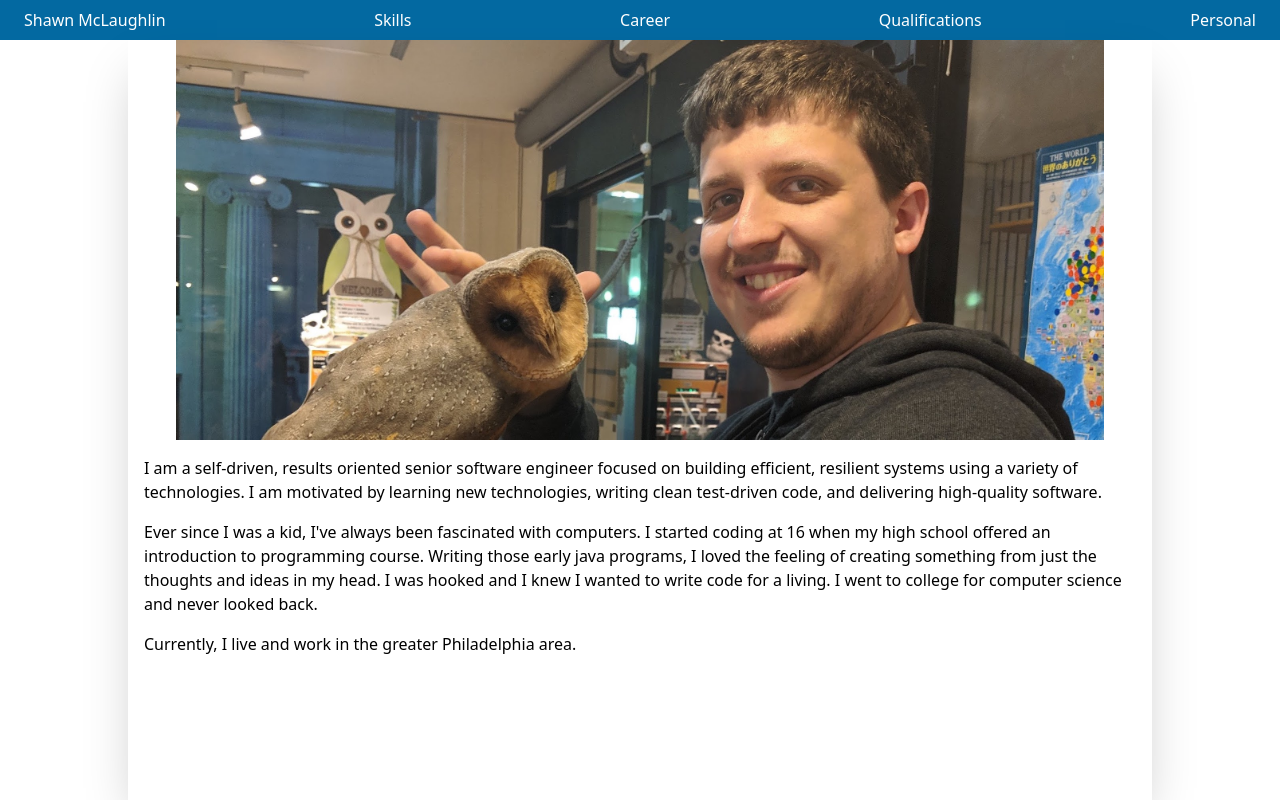
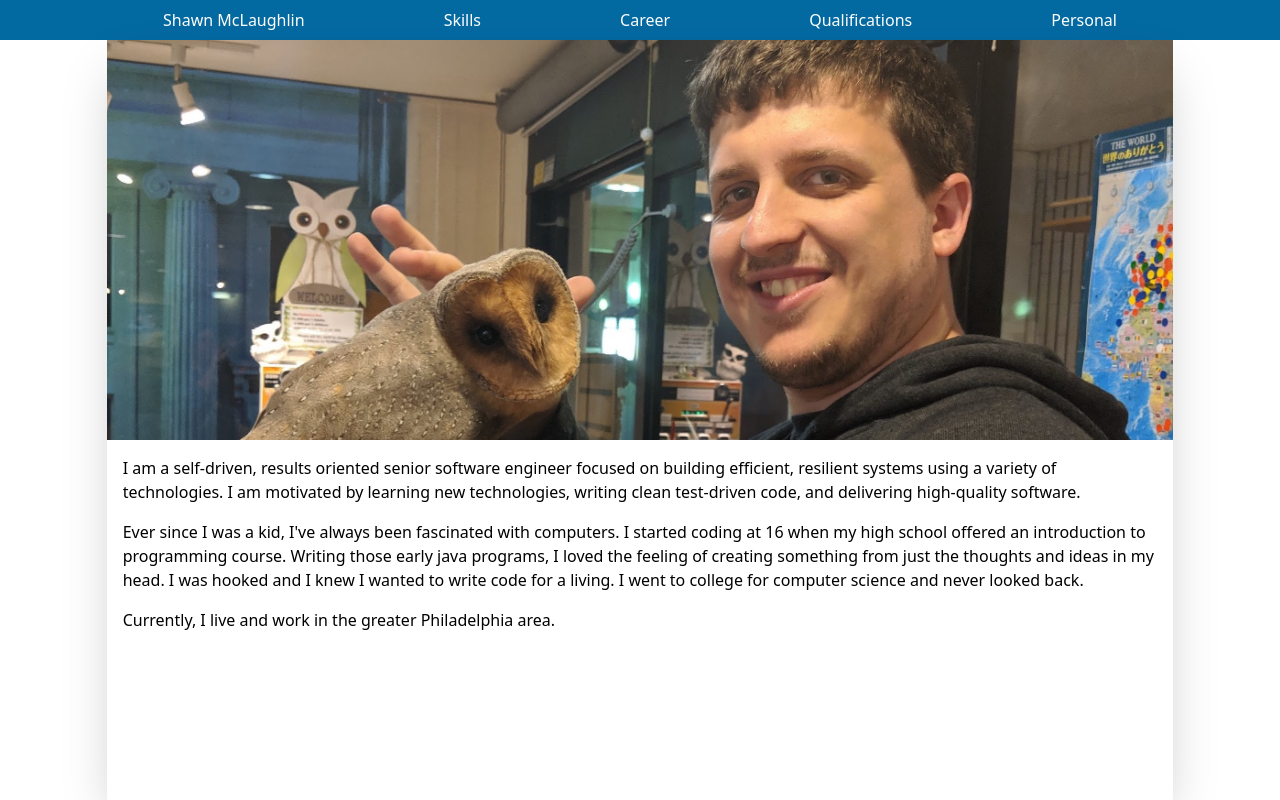
Before and after one commit to shawn-mclaughlin/portfolio-site, a React (Vite) app: page / in a window 1280 px wide. Built offline with nearby package versions, Linux system fonts and the light colour scheme.

Commit message:
Adjust image dimensions in intro page

```diff
--- a/src/intro/intro-page.tsx
+++ b/src/intro/intro-page.tsx
@@ -1,7 +1,7 @@
 export default function IntroPage() {
     return (
         <>
-            <img src="src/intro/me-and-owl.jpg" alt="me with an owl in nara, japan" className="max-h-[400px] w-auto mx-auto"/>
+            <img src="src/intro/me-and-owl.jpg" alt="me with an owl in nara, japan" className="max-h-[400px] w-full mx-auto object-cover"/>
             <div className="p-4">
                 <p className="mb-4">I am a self-driven, results oriented senior software engineer focused on building efficient, resilient systems using a variety of technologies. I am motivated by learning new technologies, writing clean test-driven code, and delivering high-quality software.</p>
                 <p className="mb-4">Ever since I was a kid, I've always been fascinated with computers. I started coding at 16 when my high school offered an introduction to programming course. Writing those early java programs, I loved the feeling of creating something from just the thoughts and ideas in my head. I was hooked and I knew I wanted to write code for a living. I went to college for computer science and never looked back.</p>
--- a/src/layout/layout.tsx
+++ b/src/layout/layout.tsx
@@ -8,14 +8,14 @@ interface LayoutProps {
 export default function Layout(props: LayoutProps) {
     return (
         <div className="flex flex-col h-screen">
-            <nav className={"flex justify-between px-6 py-1 bg-sky-700 text-white h-10 items-center"}>
+            <nav className={"flex justify-evenly px-6 py-1 bg-sky-700 text-white h-10 items-center"}>
                 <Link to={"/"}>Shawn McLaughlin</Link>
                 <Link to={"/skills"}>Skills</Link>
                 <Link to={"/career"}>Career</Link>
                 <Link to={"/qualifications"}>Qualifications</Link>
                 <Link to={"/personal"}>Personal</Link>
             </nav>
-            <div className="w-4/5 m-auto h-auto shadow-2xl flex-grow">
+            <div className="w-screen lg:w-10/12 m-auto h-auto shadow-2xl flex-grow">
                 {props.children}
             </div>
         </div>
```
